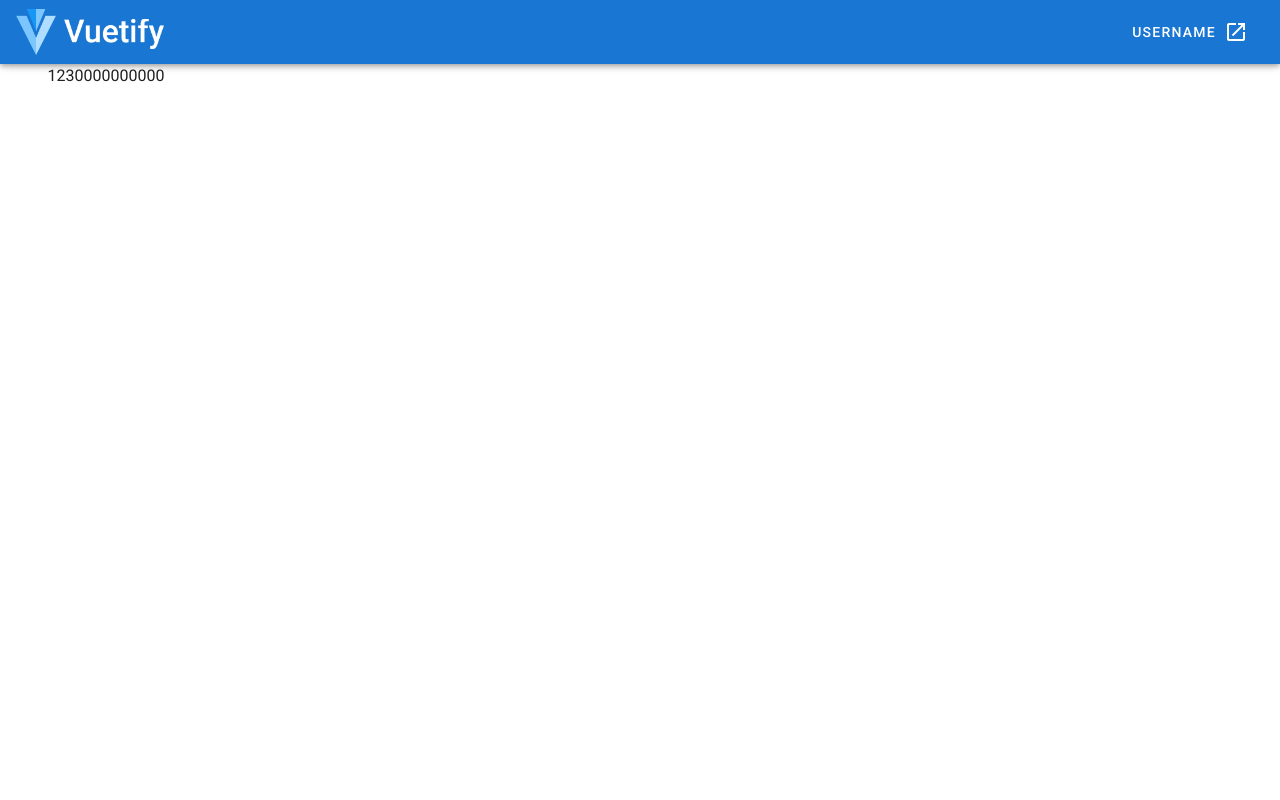
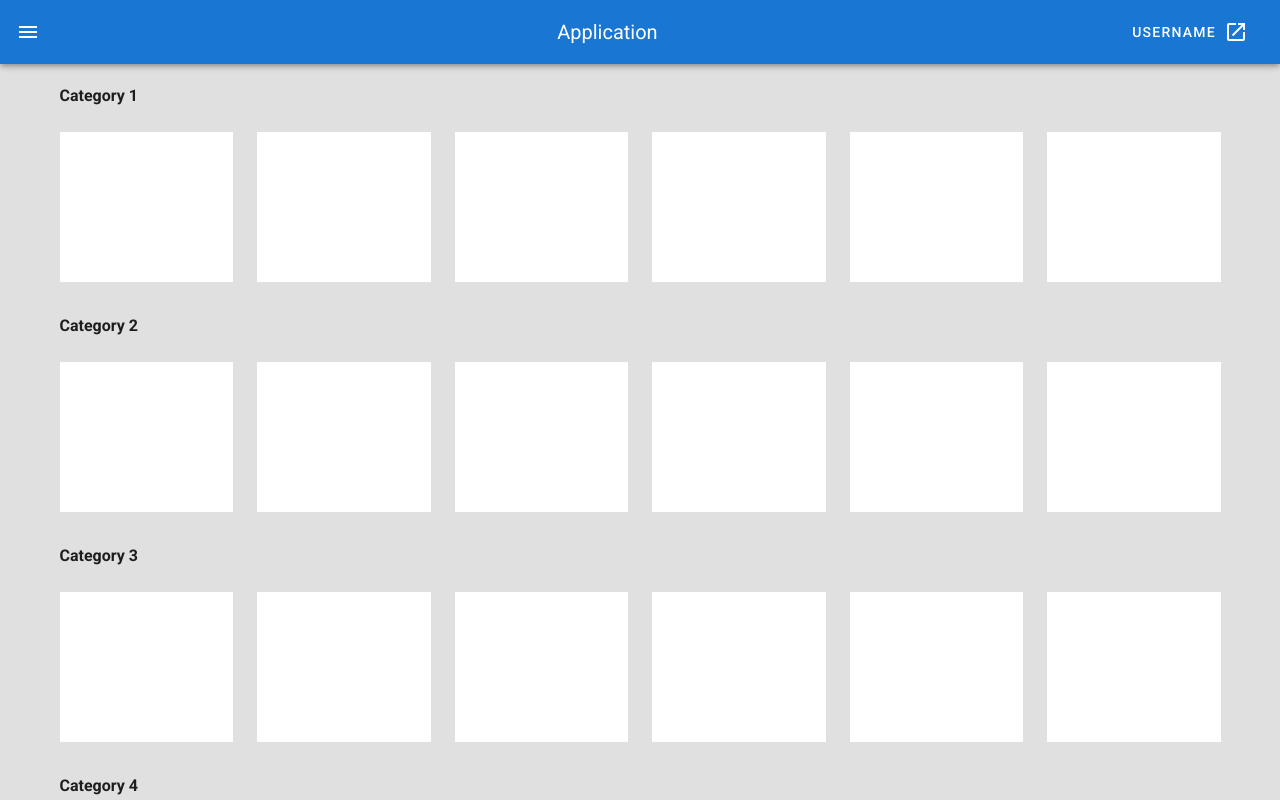
Before and after one commit to AkiLeung/VueDemo, a Vue app in the folder test03/: page / in a window 1280 px wide. Shown: the top 800 px of the page. Built offline with nearby package versions, Linux system fonts and the light colour scheme.

Commit message:
update 20201007

```diff
--- a/test03/src/App.vue
+++ b/test03/src/App.vue
@@ -1,24 +1,20 @@
 <template>
-  <v-app>
+  <v-app id="inspire">
+    <!-- 页面顶端 -->
     <v-app-bar app color="primary" dark>
+      <v-app-bar-nav-icon @click="drawer = !drawer"></v-app-bar-nav-icon>
       <div class="d-flex align-center">
         <v-img
           alt="Logo"
           class="shrink mr-2"
           contain
-          src="./assets/vuetify-logo-dark.png"
+          src="@/assets/vuetify-logo-dark.png"
           transition="scale-transition"
           width="40"
         />
       </div>
-      <v-img
-        alt="Name"
-        class="shrink mt-1 hidden-sm-and-down"
-        contain
-        min-width="100"
-        src="./assets/vuetify-name-dark.png"
-        width="100"
-      />
+      <v-spacer></v-spacer>
+      <v-toolbar-title>Application</v-toolbar-title>
       <v-spacer></v-spacer>
 
       <v-btn href="#" target="_blank" text>
@@ -27,24 +23,32 @@
       </v-btn>
     </v-app-bar>
 
-    <v-main>
-      <FrameHome />
+    <v-navigation-drawer color="primary" v-model="drawer" fixed temporary>
+      <!-- 导航菜单 -->
+      <FrameMenu></FrameMenu>
+    </v-navigation-drawer>
+
+    <v-main class="grey lighten-2">
+      <!-- 操作主页 -->
+      <FrameMain></FrameMain>
     </v-main>
   </v-app>
 </template>
 
 <script>
-import FrameHome from "./components/FrameHome";
+// import FrameHead from "./components/frame/FrameHead";
+import FrameMenu from "./components/frame/FrameMenu";
+import FrameMain from "./components/frame/FrameMain";
 
 export default {
   name: "App",
 
   components: {
-    FrameHome,
+    // FrameHead,
+    FrameMenu,
+    FrameMain,
   },
 
-  data: () => ({
-    //
-  }),
+  data: () => ({ drawer: null }),
 };
 </script>
--- a/test03/src/components/FrameHome.vue
+++ /dev/null
@@ -1,13 +0,0 @@
-<template>
-  <v-container>
-    <v-row>1230000000000</v-row>
-  </v-container>
-</template>
-
-<script>
-export default {
-  name: "FrameHome",
-
-  data: () => ({}),
-};
-</script>
--- /dev/null
+++ b/test03/src/components/frame/FrameHead.vue
@@ -0,0 +1,31 @@
+<template>
+  <v-app-bar app color="primary" dark>
+    <v-app-bar-nav-icon @click="drawer = !drawer"></v-app-bar-nav-icon>
+    <div class="d-flex align-center">
+      <v-img
+        alt="Logo"
+        class="shrink mr-2"
+        contain
+        src="@/assets/vuetify-logo-dark.png"
+        transition="scale-transition"
+        width="40"
+      />
+    </div>
+    <v-spacer></v-spacer>
+    <v-toolbar-title>Application</v-toolbar-title>
+    <v-spacer></v-spacer>
+
+    <v-btn href="#" target="_blank" text>
+      <span class="mr-2">UserName</span>
+      <v-icon>mdi-open-in-new</v-icon>
+    </v-btn>
+  </v-app-bar>
+</template>
+
+<script>
+export default {
+  name: "FrameHead",
+
+  data: () => ({}),
+};
+</script>
--- /dev/null
+++ b/test03/src/components/frame/FrameMain.vue
@@ -0,0 +1,23 @@
+<template>
+  <v-container>
+    <v-row>
+      <template v-for="n in 4">
+        <v-col :key="n" class="mt-2" cols="12">
+          <strong>Category {{ n }}</strong>
+        </v-col>
+
+        <v-col v-for="j in 6" :key="`${n}${j}`" cols="6" md="2">
+          <v-sheet height="150"></v-sheet>
+        </v-col>
+      </template>
+    </v-row>
+  </v-container>
+</template>
+
+<script>
+export default {
+  name: "FrameMain",
+
+  data: () => ({}),
+};
+</script>
--- /dev/null
+++ b/test03/src/components/frame/FrameMenu.vue
@@ -0,0 +1,11 @@
+<template>
+  <div class="text-left">123456</div>
+</template>
+
+<script>
+export default {
+  name: "FrameMenu",
+
+  data: () => ({}),
+};
+</script>
```
